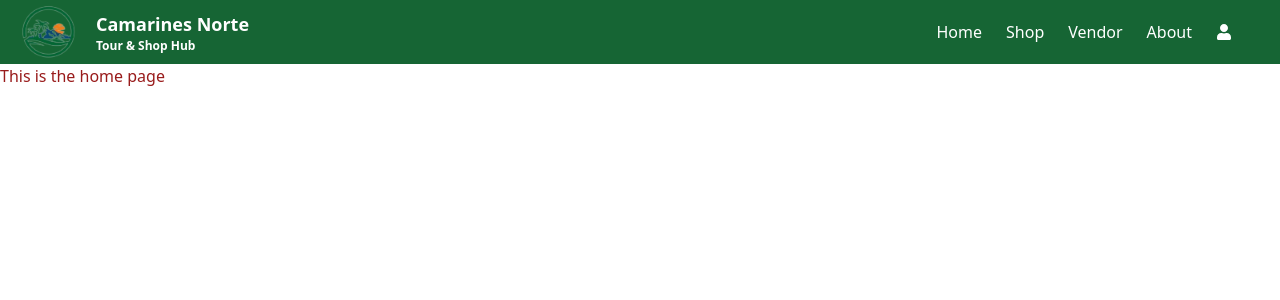
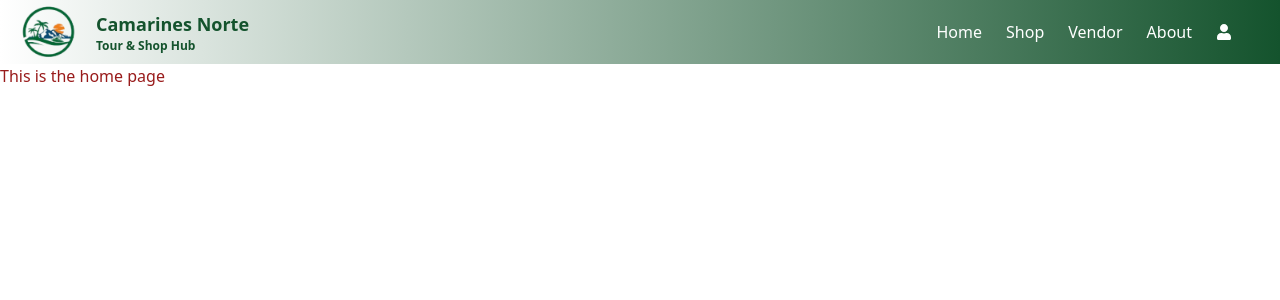
Before and after one commit to siji1007/ECommerceCN, a React (Vite) app: page / in a window 1280 px wide. Shown: the top 300 px of the page. Built offline with nearby package versions, Linux system fonts and the light colour scheme.

Commit message:
redesign the header

```diff
--- a/src/components/Modal_login.tsx
+++ b/src/components/Modal_login.tsx
@@ -13,10 +13,6 @@ const ModalLogin: FC<ModalLoginProps> = ({ isOpen, onClose }) => {
     const toggleForm = () => {
         setIsSignUp(!isSignUp);  // Switch between login and signup
     };
-
-    function handleSubmit(event: FormEvent<HTMLFormElement>): void {
-        throw new Error('Function not implemented.');
-    }
 
     return (
         <div className="fixed top-0 left-0 w-full h-full bg-black bg-opacity-50 flex justify-center items-center z-50">
@@ -75,7 +71,7 @@ const ModalLogin: FC<ModalLoginProps> = ({ isOpen, onClose }) => {
                         </button>
                     </form>
                 ) : (
-                    <form onSubmit={handleSubmit}>
+                    <form >
                         <div className="mb-4">
                             <label htmlFor="email" className="block text-sm font-semibold">Email</label>
                             <input
--- a/src/components/header.tsx
+++ b/src/components/header.tsx
@@ -13,21 +13,21 @@ const Header: React.FC = () => {
 
     return (
         <>
-            <nav className="w-full h-19 bg-green-800 flex justify-between items-center px-4 text-white">
+            <nav className="w-full h-19 bg-gradient-to-r from-white to-green-900 flex justify-between items-center px-4 text-white">
                 <div className="flex">
                     <img src={logo} alt="Logo"  className="h-16 w-16 object-contain" />
                     <div className='ml-4 flex flex-col justify-center'>
-                        <div className="text-white text-lg sm:text-sm md:text-lg lg:text-xm font-bold">Camarines Norte</div>
-                        <div className="text-white text-sm sm:text-sm md:text-xs lg:text-xm font-bold">Tour & Shop Hub</div>
+                        <div className="text-green-900 text-lg sm:text-sm md:text-lg lg:text-xm font-bold">Camarines Norte</div>
+                        <div className="text-green-900  text-sm sm:text-sm md:text-xs lg:text-xm font-bold">Tour & Shop Hub</div>
                     </div>
                 </div>
 
                 {/* Desktop Links */}
                 <ul className="hidden md:flex justify-center space-x-6 mr-8">
-                    <li><Link to="/" className="relative after:content-[''] after:absolute after:left-1/2 after:-translate-x-1/2 after:bottom-[-4px] after:w-0 after:h-[2px] after:bg-white after:transition-all after:duration-300 hover:after:w-full">Home</Link></li>
-                    <li><Link to="/shop" className="relative after:content-[''] after:absolute after:left-1/2 after:-translate-x-1/2 after:bottom-[-4px] after:w-0 after:h-[2px] after:bg-white after:transition-all after:duration-300 hover:after:w-full">Shop</Link></li>
-                    <li><Link to="/vendor" className="relative after:content-[''] after:absolute after:left-1/2 after:-translate-x-1/2 after:bottom-[-4px] after:w-0 after:h-[2px] after:bg-white after:transition-all after:duration-300 hover:after:w-full">Vendor</Link></li>
-                    <li><Link to="/about" className="relative after:content-[''] after:absolute after:left-1/2 after:-translate-x-1/2 after:bottom-[-4px] after:w-0 after:h-[2px] after:bg-white after:transition-all after:duration-300 hover:after:w-full">About</Link></li>
+                    <li><Link to="/"  className="relative after:content-[''] after:absolute after:left-1/2 after:-translate-x-1/2 after:bottom-[-4px] after:w-0 after:h-[2px] after:bg-white after:transition-all after:duration-300 hover:after:w-full active:after:w-full focus:after:w-full">Home</Link></li>
+                    <li><Link to="/shop" className="relative after:content-[''] after:absolute after:left-1/2 after:-translate-x-1/2 after:bottom-[-4px] after:w-0 after:h-[2px] after:bg-white after:transition-all after:duration-300 hover:after:w-full active:after:w-full focus:after:w-full">Shop</Link></li>
+                    <li><Link to="/vendor" className="relative after:content-[''] after:absolute after:left-1/2 after:-translate-x-1/2 after:bottom-[-4px] after:w-0 after:h-[2px] after:bg-white after:transition-all after:duration-300 hover:after:w-full active:after:w-full focus:after:w-full">Vendor</Link></li>
+                    <li><Link to="/about" className="relative after:content-[''] after:absolute after:left-1/2 after:-translate-x-1/2 after:bottom-[-4px] after:w-0 after:h-[2px] after:bg-white after:transition-all after:duration-300 hover:after:w-full active:after:w-full focus:after:w-full">About</Link></li>
                     <li className='flex ml-auto justify-center items-center'> <Link to="#" onClick={toggleModal} className="flex items-center space-x-2"> <FaUser /> </Link> </li>
 
                 </ul>
```
